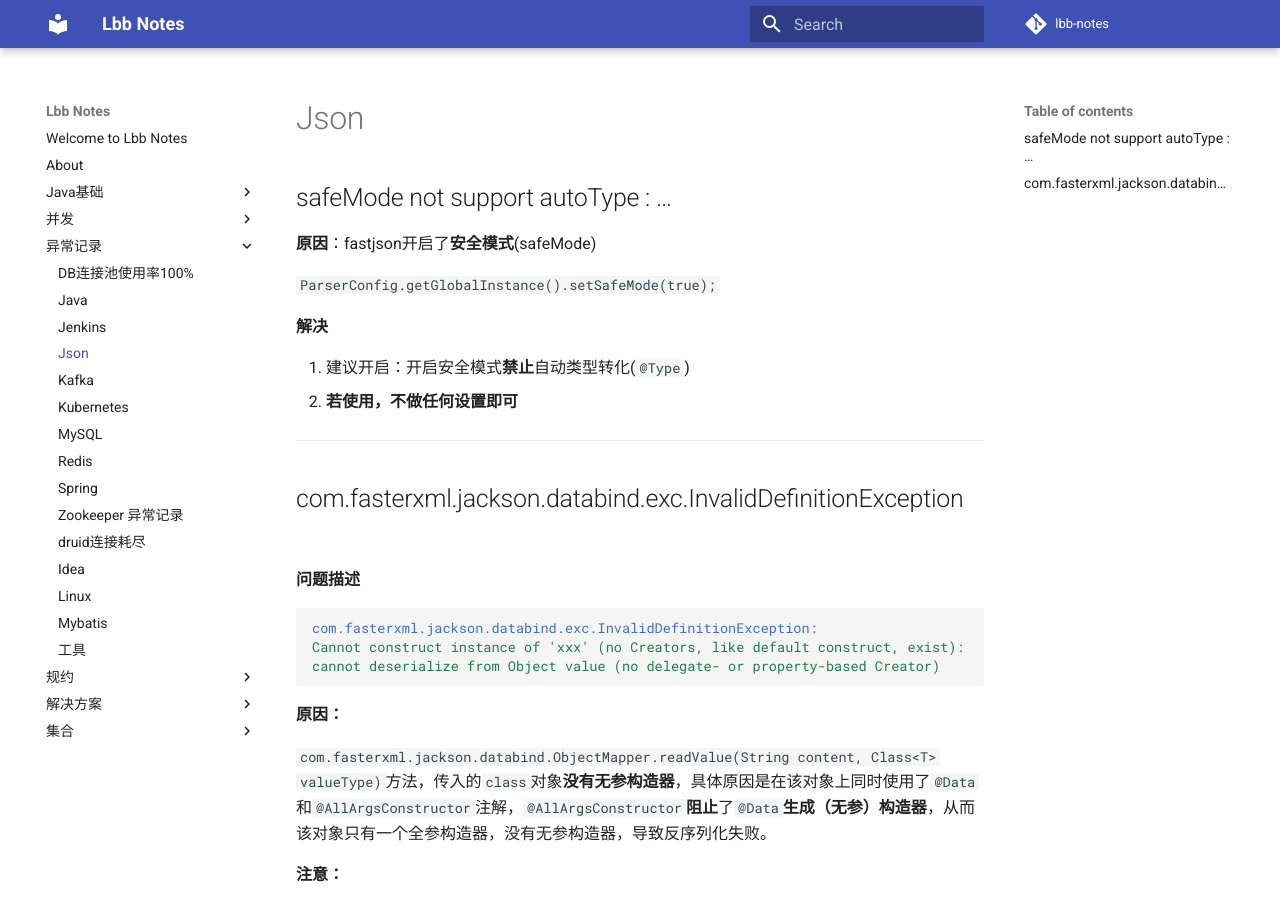
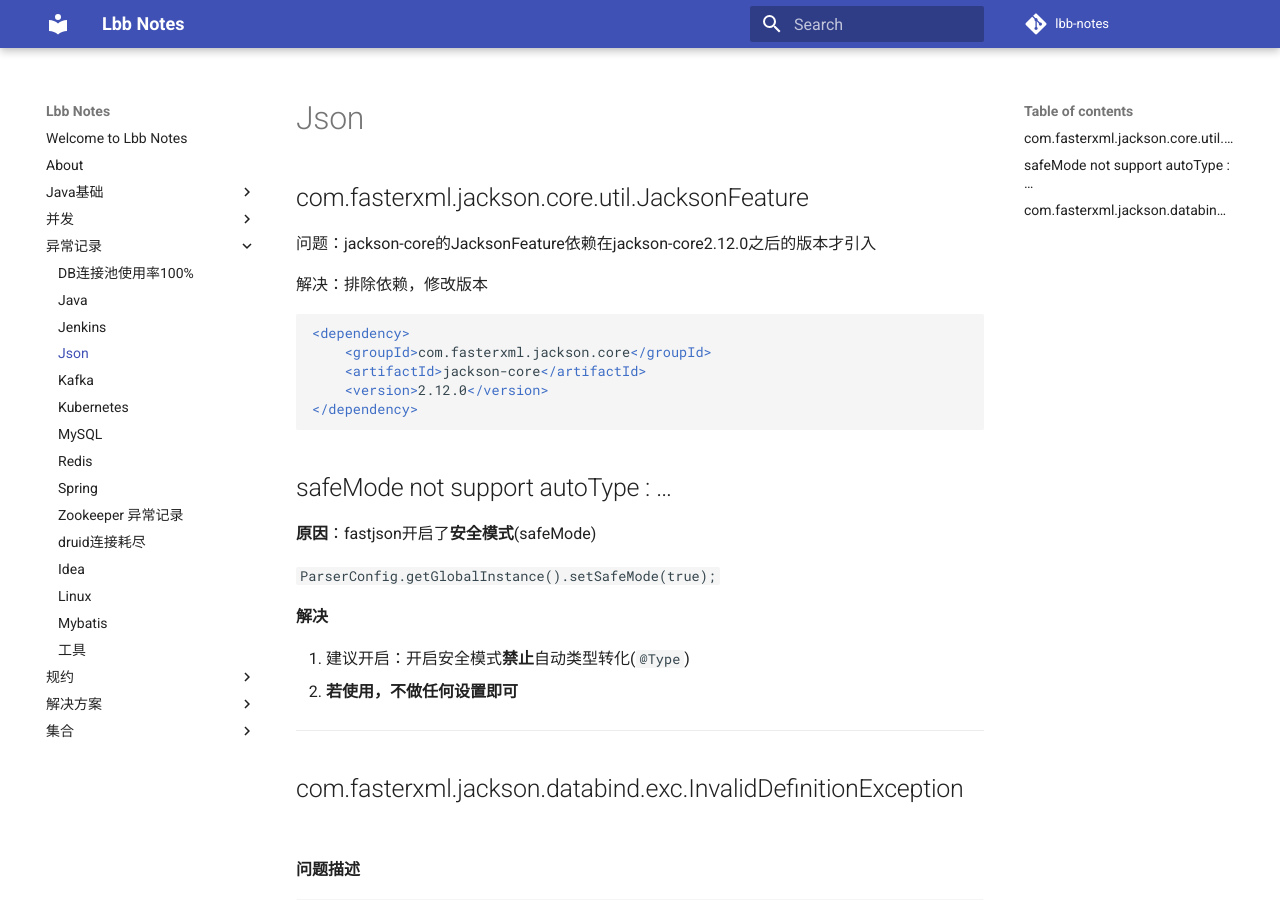
Before and after one commit to ban-l/lbb-notes, an MkDocs documentation site: the page built from docs/异常记录/Json.md, in a window 1280 px wide and 900 px high. Built offline with MkDocs 1.6.1 and Material for MkDocs 9.7.7, drawn with Linux system fonts in a browser that asks for light colours; comment, search, counter and statistics services are not loaded.

Commit message:
JacksonFeature

````diff
--- a/docs/异常记录/Json.md
+++ b/docs/异常记录/Json.md
@@ -1,3 +1,17 @@
+## com.fasterxml.jackson.core.util.JacksonFeature
+
+问题：jackson-core的JacksonFeature依赖在jackson-core2.12.0之后的版本才引入
+
+解决：排除依赖，修改版本
+
+```xml
+<dependency>
+    <groupId>com.fasterxml.jackson.core</groupId>
+    <artifactId>jackson-core</artifactId>
+    <version>2.12.0</version>
+</dependency>
+```
+
 ## safeMode not support autoType : …
 
 **原因**：fastjson开启了**安全模式**(safeMode)
````
